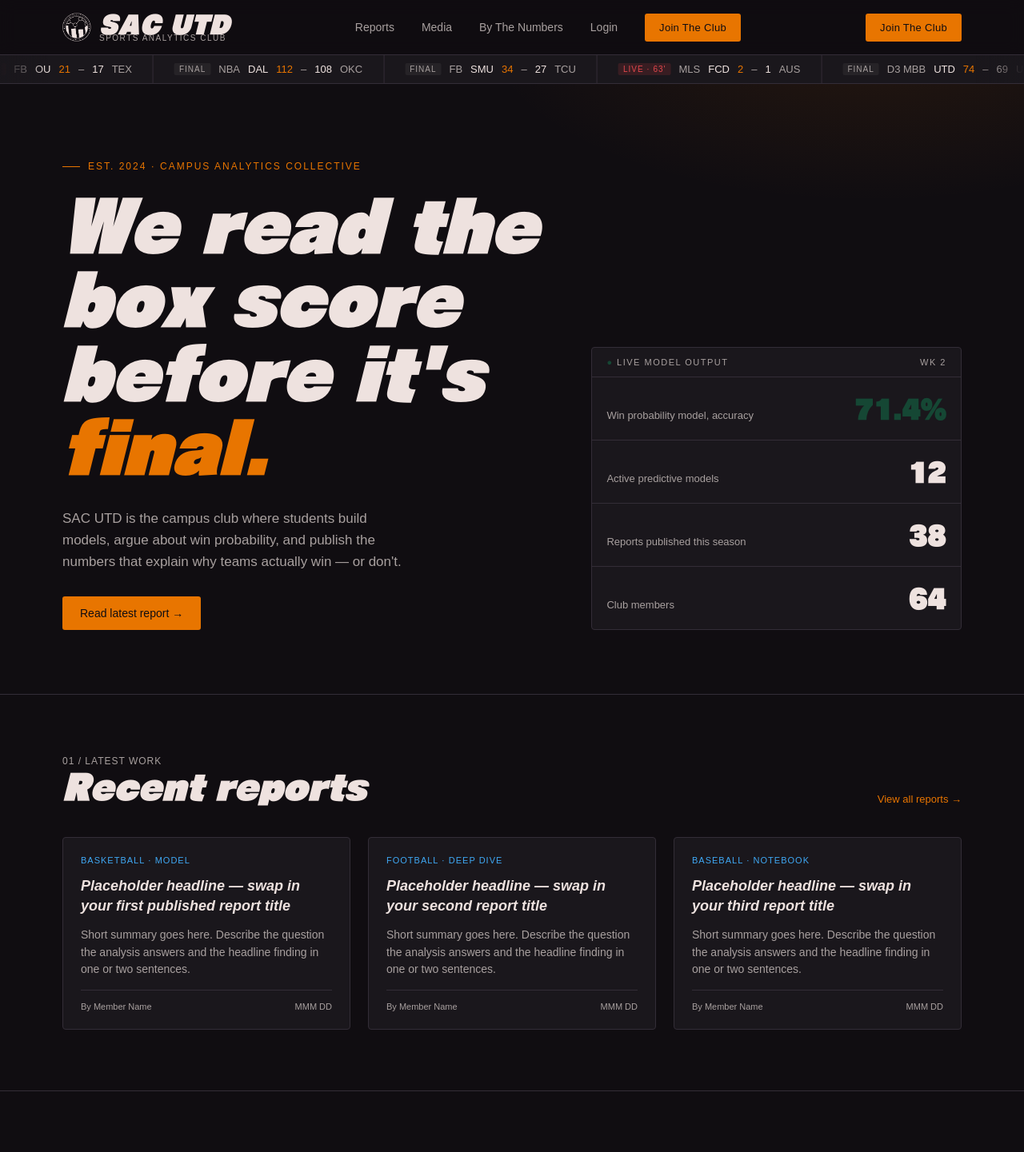
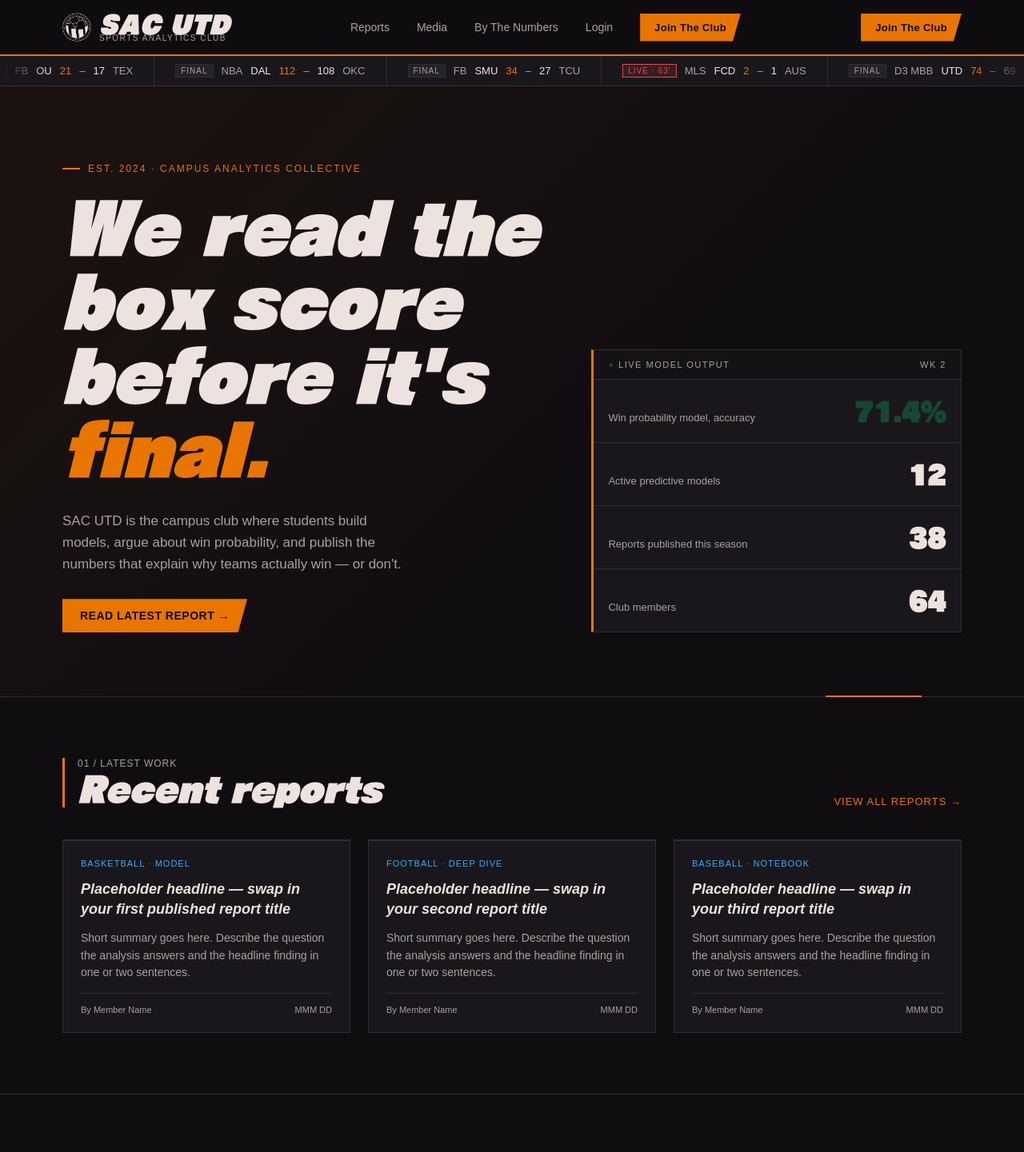
Before and after one commit to Sports-Analytics-Club-at-UTD/SAC-UTD-Website, a React (Vite) app in the folder margin-frontend/: page / in a window 1280 px wide. Shown: the top 1441 px of the page at 80% size. Built offline with nearby package versions, Linux system fonts and the light colour scheme; no server answers; a web font is replaced by a local one.

Commit message:
css refresh

```diff
--- a/margin-frontend/src/index.css
+++ b/margin-frontend/src/index.css
@@ -86,9 +86,9 @@ a { color: inherit; text-decoration: none; }
   position: sticky;
   top: 0;
   z-index: 50;
-  background: rgba(16, 13, 17, 0.92);
+  background: rgba(16, 13, 17, 0.96);
   backdrop-filter: blur(10px);
-  border-bottom: 1px solid var(--line);
+  border-bottom: 2px solid var(--accent);
 }
 .navbar .wrap {
   display: flex;
@@ -110,7 +110,7 @@ a { color: inherit; text-decoration: none; }
   height: 12px;
   background: var(--accent);
   display: inline-block;
-  transform: skewX(-12deg);
+  transform: skewX(-24deg);
 }
 .brand small {
   display: block;
@@ -142,7 +142,7 @@ a { color: inherit; text-decoration: none; }
   background: var(--accent);
   transform: scaleX(0);
   transform-origin: left;
-  transition: transform .18s ease;
+  transition: transform .18s cubic-bezier(0,0,0.2,1);
 }
 .nav-links a:not(.nav-cta):hover::after { transform: scaleX(1); }
 
@@ -151,21 +151,24 @@ a { color: inherit; text-decoration: none; }
   color: #100D11;
   font-size: 13px;
   padding: 10px 18px;
-  border-radius: 3px;
+  border-radius: 0px;
   letter-spacing: 0.3px;
   transition: background .15s ease, transform .15s ease;
   border: none;
   cursor: pointer;
+  clip-path: polygon(0 0, 100% 0, 92% 100%, 0% 100%);
+  font-weight: bold;
 }
-.nav-cta:hover { background: var(--accent-dim); transform: translateY(-1px); }
+.nav-cta:hover { background: var(--accent-dim); transform: none; }
 
 /* Portal specific alternative for navbar CTA */
 .navbar .nav-cta.portal-back {
   background: var(--panel);
   border: 1px solid var(--line);
   color: var(--text);
+  clip-path: none;
 }
-.navbar .nav-cta.portal-back:hover { border-color: var(--text-dim); background: var(--panel-2); }
+.navbar .nav-cta.portal-back:hover { border-color: var(--accent); background: var(--panel-2); }
 
 .nav-toggle { display: none; background: none; border: none; color: var(--text); cursor: pointer; }
 
@@ -215,11 +218,12 @@ a { color: inherit; text-decoration: none; }
   font-size: 10px;
   letter-spacing: 1px;
   padding: 2px 6px;
-  border-radius: 2px;
+  border-radius: 0px;
   background: rgba(238,226,223,0.06);
   color: var(--text-dim);
+  border: 1px solid var(--line);
 }
-.ticker-status.live { background: rgba(229,72,77,0.15); color: var(--red); }
+.ticker-status.live { background: rgba(229,72,77,0.15); color: var(--red); border-color: var(--red); }
 .ticker-status.final { color: var(--text-dim); }
 .team { color: var(--text-dim); }
 .team.win { color: var(--text); }
@@ -232,7 +236,17 @@ a { color: inherit; text-decoration: none; }
 .hero {
   padding: 96px 0 80px;
   border-bottom: 1px solid var(--line);
-  background: radial-gradient(700px 320px at 85% -10%, rgba(232,117,0,0.10), transparent 70%);
+  background: linear-gradient(135deg, rgba(232,117,0,0.06) 0%, transparent 60%), var(--bg);
+  position: relative;
+}
+.hero::after {
+  content: "";
+  position: absolute;
+  bottom: -1px;
+  right: 10%;
+  width: 120px;
+  height: 2px;
+  background: var(--accent);
 }
 .hero .wrap {
   display: grid;
@@ -251,14 +265,14 @@ a { color: inherit; text-decoration: none; }
   align-items: center;
   gap: 10px;
 }
-.eyebrow::before { content: ""; width: 22px; height: 1px; background: var(--accent); }
+.eyebrow::before { content: ""; width: 22px; height: 2px; background: var(--accent); }
 
 .hero h1 {
   font-family: var(--font-display);
   font-size: 84px;
-  line-height: 1.1; /* UPDATED from 0.92 */
+  line-height: 1.1;
   letter-spacing: 0.2px;
-  margin: 0 0 32px; /* UPDATED from 22px */
+  margin: 0 0 32px;
 }
 .hero h1 em {
   font-style: italic;
@@ -275,23 +289,36 @@ a { color: inherit; text-decoration: none; }
 .btn-primary, .btn-ghost {
   font-size: 14px;
   padding: 13px 22px;
-  border-radius: 3px;
+  border-radius: 0px;
   display: inline-flex;
   align-items: center;
   gap: 8px;
   cursor: pointer;
   border: none;
+  font-family: var(--font-mono);
+  letter-spacing: 0.5px;
+  text-transform: uppercase;
 }
-.btn-primary { background: var(--accent); color: #100D11; }
+.btn-primary {
+  background: var(--accent);
+  color: #100D11;
+  clip-path: polygon(0 0, 100% 0, 95% 100%, 0% 100%);
+  font-weight: bold;
+}
 .btn-primary:hover { background: var(--accent-dim); }
-.btn-ghost { background: transparent; border: 1px solid var(--line); color: var(--text); }
-.btn-ghost:hover { border-color: var(--text-dim); }
+.btn-ghost {
+  background: transparent;
+  border: 1px solid var(--line);
+  color: var(--text);
+}
+.btn-ghost:hover { border-color: var(--accent); background: var(--panel); }
 
 /* Hero Stat Panel */
 .stat-panel {
   background: var(--panel);
   border: 1px solid var(--line);
-  border-radius: 4px;
+  border-left: 3px solid var(--accent);
+  border-radius: 0px;
   overflow: hidden;
 }
 .stat-panel-head {
@@ -304,6 +331,7 @@ a { color: inherit; text-decoration: none; }
   text-transform: uppercase;
   display: flex;
   justify-content: space-between;
+  background: rgba(0,0,0,0.2);
 }
 .stat-panel-head span.dot { color: var(--green); }
 .stat-row {
@@ -314,7 +342,7 @@ a { color: inherit; text-decoration: none; }
   border-bottom: 1px solid var(--line);
 }
 .stat-row:last-child { border-bottom: none; }
-.stat-label { font-size: 13px; color: var(--text-dim); }
+.stat-label { font-size: 13px; color: var(--text-dim); font-family: var(--font-mono); }
 .stat-value {
   font-family: var(--font-display);
   font-size: 32px;
@@ -335,12 +363,14 @@ section { padding: 76px 0; border-bottom: 1px solid var(--line); flex: 1; }
   margin-bottom: 40px;
   gap: 24px;
   flex-wrap: wrap;
+  border-left: 3px solid var(--accent);
+  padding-left: 16px;
 }
 .section-head h2 {
   font-family: var(--font-display);
   font-size: 42px;
   margin: 0;
-  line-height: 1.15; /* UPDATED from 1 */
+  line-height: 1.15;
 }
 .section-tag {
   font-family: var(--font-mono);
@@ -352,6 +382,9 @@ section { padding: 76px 0; border-bottom: 1px solid var(--line); flex: 1; }
   font-size: 13px;
   color: var(--accent);
   white-space: nowrap;
+  font-family: var(--font-mono);
+  text-transform: uppercase;
+  letter-spacing: 1px;
 }
 
 .card-grid {
@@ -362,14 +395,16 @@ section { padding: 76px 0; border-bottom: 1px solid var(--line); flex: 1; }
 .card {
   background: var(--panel);
   border: 1px solid var(--line);
-  border-radius: 4px;
+  border-top: 2px solid var(--line);
+  border-radius: 0px;
   padding: 22px;
   display: flex;
   flex-direction: column;
   gap: 14px;
   transition: border-color .15s ease, transform .15s ease;
+  position: relative;
 }
-.card:hover { border-color: #3a4048; transform: translateY(-2px); }
+.card:hover { border-color: var(--accent); border-top-color: var(--accent); transform: none; }
 .card-tag {
   font-family: var(--font-mono);
   font-size: 11px;
@@ -394,12 +429,14 @@ section { padding: 76px 0; border-bottom: 1px solid var(--line); flex: 1; }
   display: grid;
   grid-template-columns: repeat(4, 1fr);
   border: 1px solid var(--line);
-  border-radius: 4px;
+  border-radius: 0px;
   overflow: hidden;
+  background: var(--line);
+  gap: 1px; /* Crisp rigid grid gaps */
 }
 .numbers-strip > div {
   padding: 30px 24px;
-  border-right: 1px solid var(--line);
+  border-right: none;
   background: var(--panel);
 }
 .numbers-strip > div:last-child { border-right: none; }
@@ -413,25 +450,42 @@ section { padding: 76px 0; border-bottom: 1px solid var(--line); flex: 1; }
   font-size: 13px;
   color: var(--text-dim);
   margin-top: 8px;
+  font-family: var(--font-mono);
 }
 
 /* Scaffold Block */
 .scaffold {
-  border: 1px dashed var(--line);
-  border-radius: 4px;
+  border: 1px solid var(--line);
+  background: rgba(26, 23, 28, 0.4);
+  border-radius: 0px;
   padding: 48px 28px;
   text-align: center;
   color: var(--text-dim);
   font-family: var(--font-mono);
   font-size: 13px;
   line-height: 1.7;
+  position: relative;
+}
+.scaffold::before {
+  content: "";
+  position: absolute;
+  top: 0; left: 0; width: 8px; height: 8px;
+  border-top: 2px solid var(--accent);
+  border-left: 2px solid var(--accent);
+}
+.scaffold::after {
+  content: "";
+  position: absolute;
+  bottom: 0; right: 0; width: 8px; height: 8px;
+  border-bottom: 2px solid var(--accent);
+  border-right: 2px solid var(--accent);
 }
 .scaffold strong { color: var(--text); font-family: var(--font-body); font-size: 15px; display: block; margin-bottom: 6px; }
 
 /* ==========================================================================
    FOOTER
    ========================================================================== */
-footer { padding: 44px 0; margin-top: auto; }
+footer { padding: 44px 0; margin-top: auto; border-top: 1px solid var(--line); }
 footer .wrap {
   display: flex;
   justify-content: space-between;
@@ -439,7 +493,7 @@ footer .wrap {
   flex-wrap: wrap;
   gap: 16px;
 }
-.foot-links { display: flex; gap: 26px; font-size: 13px; color: var(--text-dim); }
+.foot-links { display: flex; gap: 26px; font-size: 13px; color: var(--text-dim); font-family: var(--font-mono); }
 .foot-links a:hover { color: var(--text); }
 .foot-meta { font-family: var(--font-mono); font-size: 12px; color: var(--text-dim); }
 
@@ -449,7 +503,7 @@ footer .wrap {
 .modal-overlay {
   position: fixed;
   top: 0; left: 0; right: 0; bottom: 0;
-  background: rgba(16, 13, 17, 0.85); /* Uses Night base */
+  background: rgba(16, 13, 17, 0.9);
   backdrop-filter: blur(4px);
   z-index: 100;
   display: none;
@@ -460,11 +514,13 @@ footer .wrap {
 .modal-content {
   background: var(--panel);
   border: 1px solid var(--line);
-  border-radius: 4px;
+  border-top: 3px solid var(--accent);
+  border-radius: 0px;
   padding: 32px;
   width: 100%;
   max-width: 400px;
   position: relative;
+  box-shadow: 0 20px 40px rgba(0,0,0,0.8);
 }
 .modal-close {
   position: absolute;
@@ -473,6 +529,7 @@ footer .wrap {
   color: var(--text-dim);
   cursor: pointer;
   font-size: 16px;
+  font-family: var(--font-mono);
 }
 .modal-close:hover { color: var(--text); }
 
@@ -493,7 +550,7 @@ footer .wrap {
   border: 1px solid var(--line);
   color: var(--text);
   padding: 10px 12px;
-  border-radius: 3px;
+  border-radius: 0px;
   font-family: var(--font-body);
 }
 .form-group input:focus {
@@ -506,6 +563,7 @@ footer .wrap {
   margin-top: 12px;
   text-align: center;
   min-height: 20px;
+  font-family: var(--font-mono);
 }
 
 /* ==========================================================================
@@ -517,7 +575,7 @@ footer .wrap {
   align-items: center;
   justify-content: center;
   padding: 40px 20px;
-  background: radial-gradient(circle at 50% 0%, rgba(232,117,0,0.05), transparent 60%);
+  background: linear-gradient(135deg, rgba(232,117,0,0.03) 0%, transparent 70%), var(--bg);
 }
 .portal-container .card {
   padding: 40px;
@@ -525,12 +583,13 @@ footer .wrap {
   max-width: 420px;
   box-shadow: 0 10px 30px rgba(0,0,0,0.5);
   margin: 0 auto;
+  border-top: 3px solid var(--accent);
 }
 .portal-container .card h2 {
   font-family: var(--font-display);
   font-size: 36px;
-  margin: 0 0 16px 0; /* UPDATED from 8px */
-  line-height: 1.2;   /* UPDATED from 1 */
+  margin: 0 0 16px 0;
+  line-height: 1.2;
 }
 .portal-container .card p {
   color: var(--text-dim);
@@ -553,8 +612,9 @@ footer .wrap {
 .dash-module {
   background: var(--panel-2);
   border: 1px solid var(--line);
+  border-left: 2px solid var(--accent);
   padding: 24px;
-  border-radius: 4px;
+  border-radius: 0px;
   display: block;
   text-decoration: none;
   color: inherit;
@@ -562,8 +622,9 @@ footer .wrap {
   cursor: pointer;
 }
 .dash-module:hover {
-  border-color: var(--text-dim);
-  transform: translateY(-2px);
+  border-color: var(--accent);
+  border-left-color: var(--accent);
+  transform: none;
 }
 .dash-module h3 {
   margin: 0 0 10px 0;
@@ -576,14 +637,16 @@ footer .wrap {
   color: var(--blue);
   font-family: var(--font-mono);
   font-size: 11px;
-  border-radius: 2px;
+  border-radius: 0px;
   text-transform: uppercase;
   letter-spacing: 1px;
   margin-bottom: 16px;
+  border: 1px solid rgba(63, 169, 245, 0.3);
 }
 .badge.director {
   background: rgba(232, 117, 0, 0.15);
   color: var(--accent);
+  border-color: rgba(232, 117, 0, 0.3);
 }
 
 /* ==========================================================================
@@ -600,7 +663,7 @@ footer .wrap {
     position: absolute;
     top: 68px; left: 0; right: 0;
     background: var(--bg);
-    border-bottom: 1px solid var(--line);
+    border-bottom: 2px solid var(--accent);
     flex-direction: column;
     align-items: flex-start;
     padding: 20px 28px 26px;
```
